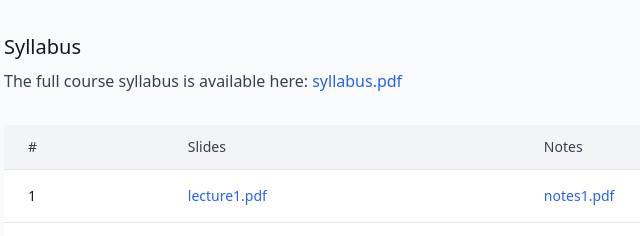
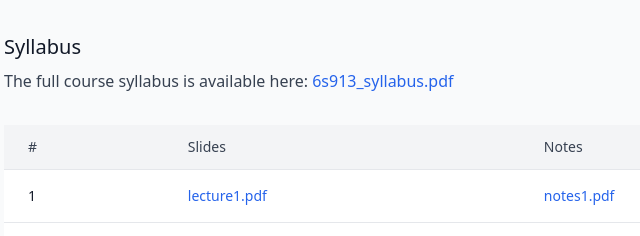
Before and after one commit to junikimm717/fls-lectures, a plain HTML site: page index.html in a window 1280 px wide. Shown: the part 123-359 px from the top of the page, 212-852 px from the left. Drawn offline with nearby package versions, Linux system fonts and the light colour scheme.

Commit message:
refine syllabus

```diff
--- a/index.html
+++ b/index.html
@@ -31,10 +31,10 @@
         <p class="text-sm sm:text-base text-gray-700">
           The full course syllabus is available here:
           <a
-            href="syllabus.pdf"
+            href="6s913_syllabus.pdf"
             class="text-blue-600 hover:underline"
           >
-            syllabus.pdf
+            6s913_syllabus.pdf
           </a>
         </p>
       </section>
```
Also changed, not shown: 3 other files.
